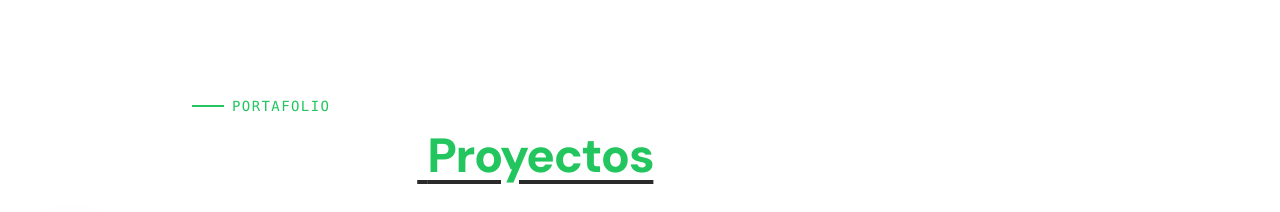
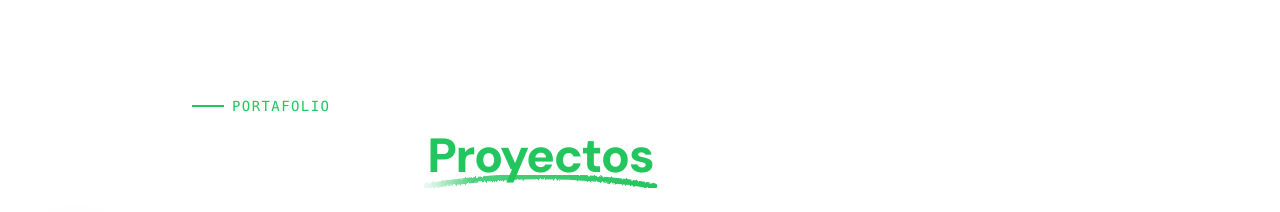
Before and after one commit to rody-huancas/dev-portfolio, a Next.js app: page /projects in a window 1280 px wide. Shown: the top 212 px of the page. Built offline with nearby package versions, Linux system fonts and the light colour scheme.

Commit message:
feat: enhance Title component with fullTitle handling and decorative underline for subtitles

```diff
--- a/src/components/Title/index.tsx
+++ b/src/components/Title/index.tsx
@@ -20,6 +20,8 @@ const Title = (props: Props) => {
   const headingId =
     id || (title ? title.toLowerCase().replace(/\s+/g, "-") : undefined);
 
+  const fullTitle = subtitle ? `${title} ${subtitle}` : title;
+
   return (
     <header className={cn("mb-10", className)}>
       {label && (
@@ -41,13 +43,45 @@ const Title = (props: Props) => {
           {
             id       : headingId,
             className: "text-4xl md:text-5xl font-extrabold text-white tracking-tight",
+            title    : fullTitle,
           },
           <>
-            {title}
+            {title}{" "}
             {subtitle && (
-              <span className="text-status underline decoration-button underline-offset-8">
-                {" "}
+              <span
+                className="relative inline-block text-status"
+                aria-label={subtitle}
+              >
                 {subtitle}
+                <svg
+                  className="absolute left-[-2.5%] -bottom-2 w-[105%] h-6 pointer-events-none overflow-visible rotate-180"
+                  viewBox="0 0 210 25"
+                  preserveAspectRatio="none"
+                  aria-hidden="true"
+                  role="presentation"
+                  focusable="false"
+                >
+                  <defs>
+                    <linearGradient id="underline-gradient" x1="0%" y1="0%" x2="100%" y2="0%">
+                      <stop offset="0%" stopColor="currentColor" stopOpacity="1" />
+                      <stop offset="80%" stopColor="currentColor" stopOpacity="0.8" />
+                      <stop offset="100%" stopColor="currentColor" stopOpacity="0.1" />
+                    </linearGradient>
+                    <filter id="brush-texture">
+                      <feTurbulence type="fractalNoise" baseFrequency="0.59 0.1" numOctaves="2" seed="3" />
+                      <feDisplacementMap in="SourceGraphic" scale="4" />
+                    </filter>
+                  </defs>
+
+                  <path
+                    d="M5 2 Q 105 22 205 2"
+                    stroke="url(#underline-gradient)"
+                    strokeWidth="6"
+                    fill="none"
+                    strokeLinecap="round"
+                    filter="url(#brush-texture)"
+                  />
+                </svg>
               </span>
             )}
           </>,
```
